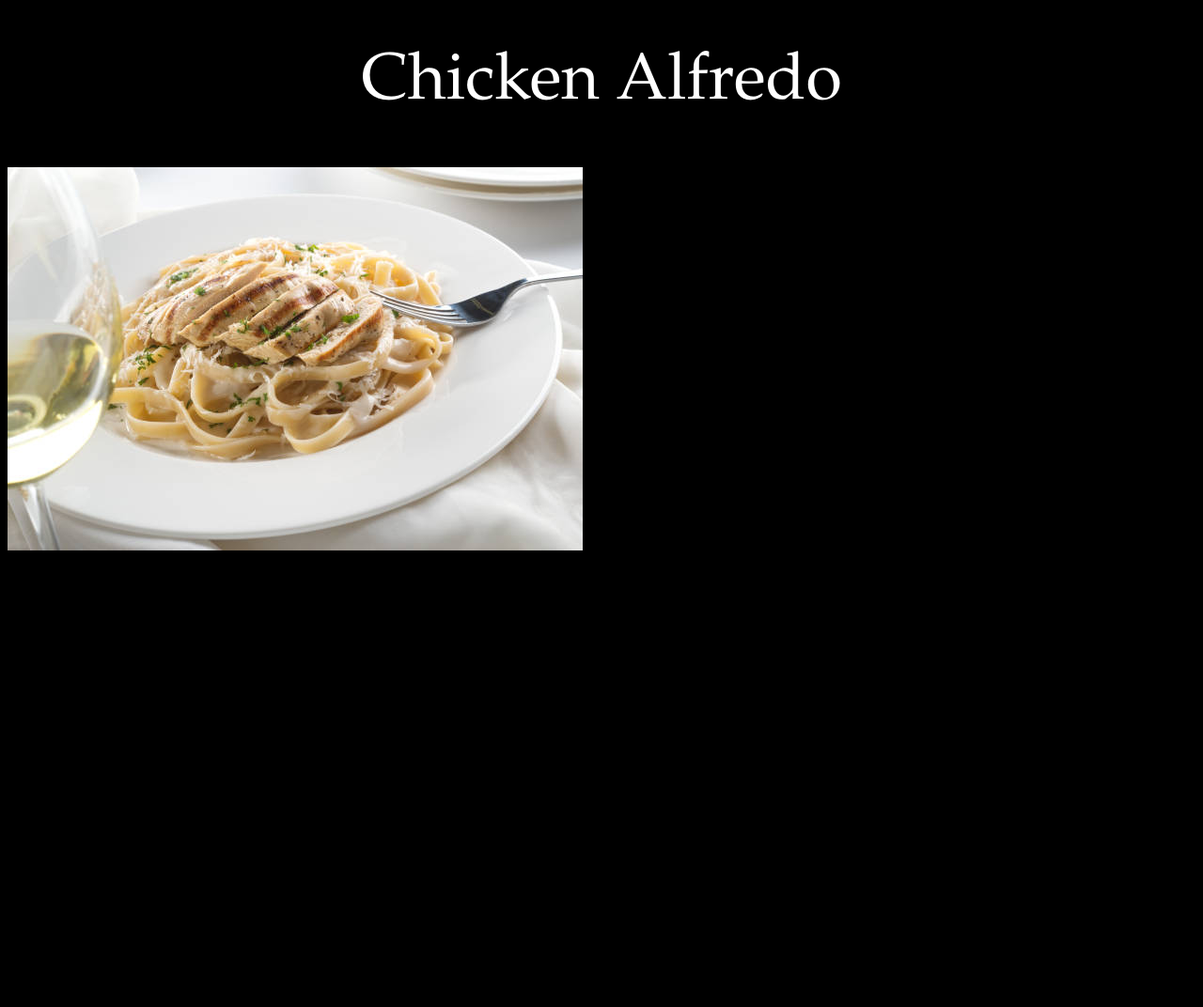
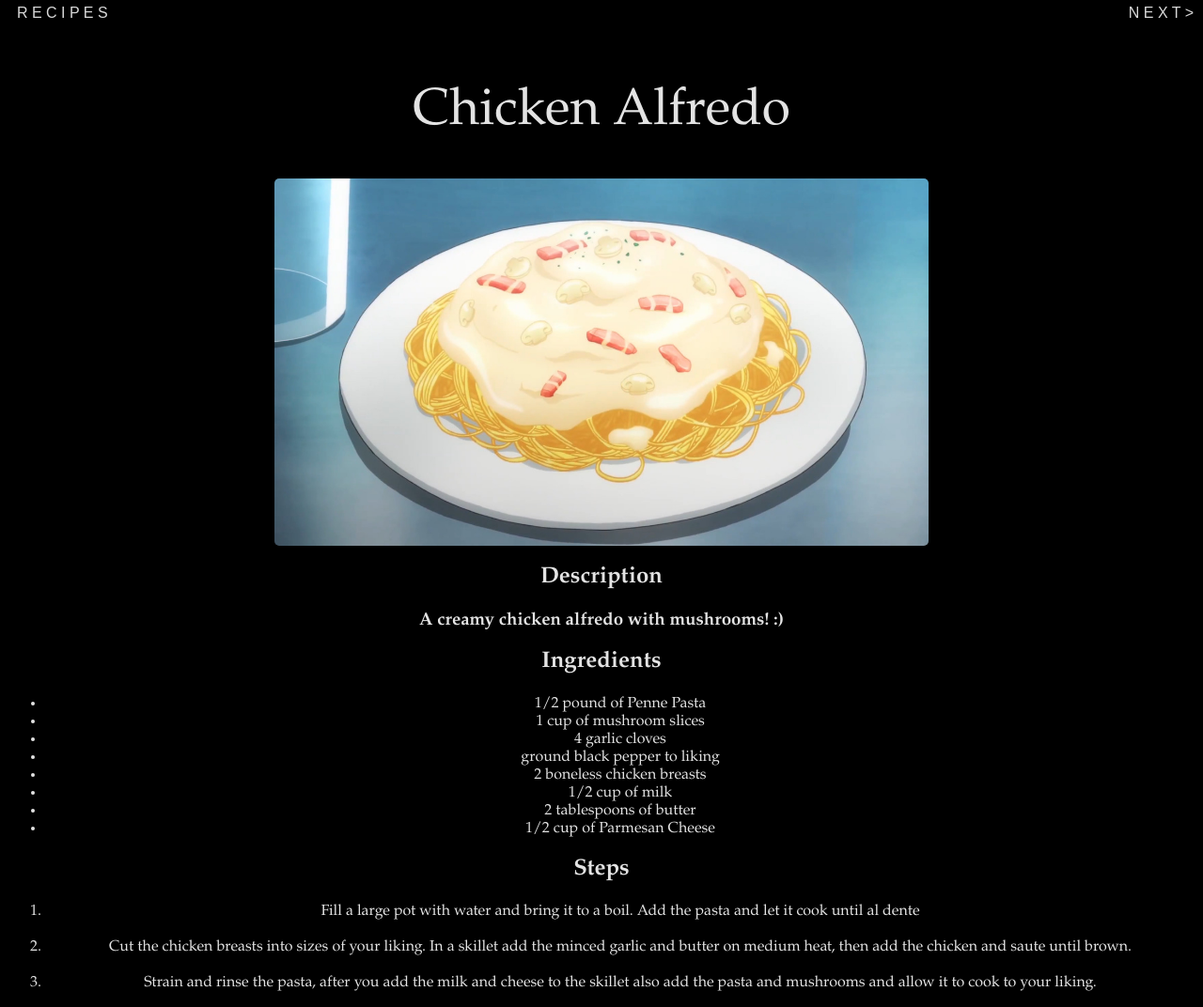
Before and after one commit to cyphyne/odin_recipes, a plain HTML site: page recipes/alfredo.html in a window 1280 px wide. Shown: the whole page at 94% size. Before the commit the page ends 1026 px from the top, so only its background shows below. Drawn offline with Linux system fonts and the light colour scheme; files that its build step writes are made by us from their sources.

Commit message:
Add pasta.jpeg, Edit index.html, alfredo.html, and style.css

```diff
--- a/recipes/alfredo.html
+++ b/recipes/alfredo.html
@@ -3,18 +3,19 @@
     <head>
         <title>Chicken Alfredo</title>
         <meta charset="utf-8">
-        <link rel="stylesheet" href="style.css">
+        <link rel="stylesheet" href= "../style.css">
     </head>
     <body>
-        <h1 class="title">Chicken Alfredo</h1>
-        <img src=alfredo.jpg alt="Chicken Alfredo">
+        <h1 class="title pg2">Chicken Alfredo</h1>
+        <img class="image" src="pasta.jpeg" width=55% alt="Chicken Alfredo">
+        <div class="text">
         <h2>Description</h2>
-        <h3>A creamy chicken alfredo with broccoli! :)</h3>
+        <h3>A creamy chicken alfredo with mushrooms! :)</h3>
 
         <h2>Ingredients</h2>
         <ul>
     <li>1/2 pound of Penne Pasta</li>
-    <li>1 cup of chopped broccoli</li>
+    <li>1 cup of mushroom slices</li>
     <li>4 garlic cloves</li>
     <li>ground black pepper to liking</li>
     <li>2 boneless chicken breasts</li>
@@ -25,11 +26,17 @@
 <h2>Steps</h2>
 <ol>
     <li>Fill a large pot with water and bring it to a boil.
-         Add the pasta and let it cook until al dente</li>
+         Add the pasta and let it cook until al dente</li> <br>
     <li>Cut the chicken breasts into sizes of your liking. In a skillet add the minced garlic and butter
-        on medium heat, then add the chicken and saute until brown.</li>
+        on medium heat, then add the chicken and saute until brown.</li> <br>
     <li>Strain and rinse the pasta, after you add the milk and cheese to the skillet also
-        add the pasta and broccoli and allow it to cook to your liking.</li>
-</ol>
+        add the pasta and mushrooms and allow it to cook to your liking.</li>
+</ol> </div>
+<a href="../index.html">
+<button class="navi">R E C I P E S</button>
+</a>
+<a href="brownies.html">
+    <button class="navi next">N E X T > </button>
+</a>
     </body>
 </html>
--- a/style.css
+++ b/style.css
@@ -4,12 +4,44 @@
     font-weight: 250;
     font-size: 70px;
     color: white;
+    opacity: 0.89;
+}
+.text {
+    font-family:"Garamond", monospace, serif;
+    text-align: center;
+    color: white;
+    opacity: 0.89;
+
+}
+
+.title.pg2 {
+    font-size: 55px;
+   padding-top:50px;
+}
+
+.navi {
+    color: white;
+    font-size: 16px;
+    font-weight:50;
+    margin:0%;
+    background-color: black;
+    border-radius: 10px;
+    padding-left: 10px ;
+    padding-bottom:5px;
+    padding-right: 10px;
+    padding-top: 5px;
+    opacity: 0.85;
+    position:absolute;
+    top:0%;
+    border:none;
 
 
 }
-.position {
-    align-items: center;
+.next {
+    right:0;
 }
+
+
 .button {
     font-size: 15px;
 
@@ -21,21 +53,30 @@
     padding-bottom: 5px;
     padding-left: 5px;
     padding-right: 5px;
-
-
-
-
-
-
-
+    margin-top: 20px;
+    border-radius: 10px;
+    opacity: 0.87;
 
 }
 
+#cat {
+display:block;
+margin-left: auto;
+margin-right: auto;
+border-radius: 5px;
+}
+
+.image {
+    display:block;
+    margin-left: auto;
+    margin-right: auto;
+    border-radius: 5px;
+}
 .container {
 
     flex-direction:column;
     margin:0;
-    height: 100vh;
+    height: 45vh;
     display: flex;
     justify-content: center;
     align-items: center;
```
Also changed, not shown: index.html (+1 -1 lines), recipes/pasta.jpeg (added).
